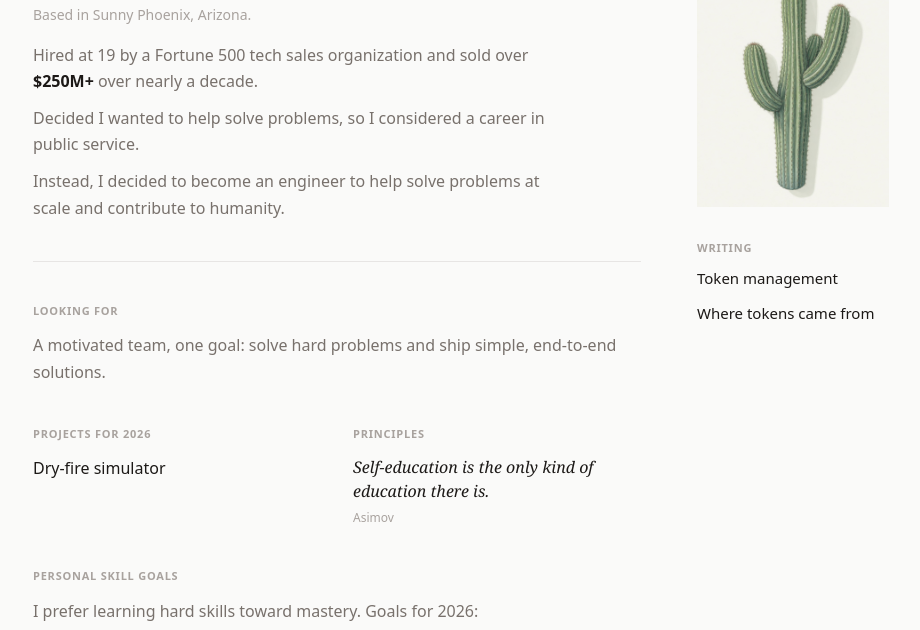
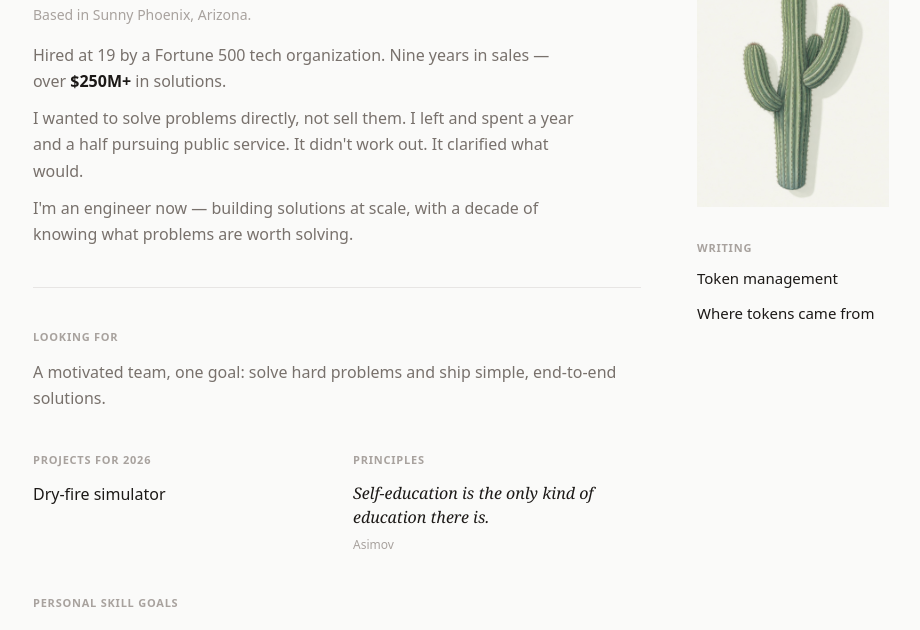
Before and after one commit to practicalbaseline/resume-site, a plain HTML site: page index.html in a window 1280 px wide. Shown: the part 93-723 px from the top of the page, without its empty margins (179-1099 px from the left). Drawn offline with Linux system fonts and the light colour scheme.

Commit message:
Rewrite bio as honest narrative through public service pivot

```diff
--- a/index.html
+++ b/index.html
@@ -17,9 +17,9 @@
     <h1 class="site-title">Jakob Gray</h1>
     <p class="location">Based in Sunny Phoenix, Arizona.</p>
     <div class="bio">
-      <p>Hired at 19 by a Fortune 500 tech sales organization and sold over <strong>$250M+</strong> over nearly a decade.</p>
-      <p>Decided I wanted to help solve problems, so I considered a career in public service.</p>
-      <p>Instead, I decided to become an engineer to help solve problems at scale and contribute to humanity.</p>
+      <p>Hired at 19 by a Fortune 500 tech organization. Nine years in sales — over <strong>$250M+</strong> in solutions.</p>
+      <p>I wanted to solve problems directly, not sell them. I left and spent a year and a half pursuing public service. It didn't work out. It clarified what would.</p>
+      <p>I'm an engineer now — building solutions at scale, with a decade of knowing what problems are worth solving.</p>
     </div>
   </header>
 
```
